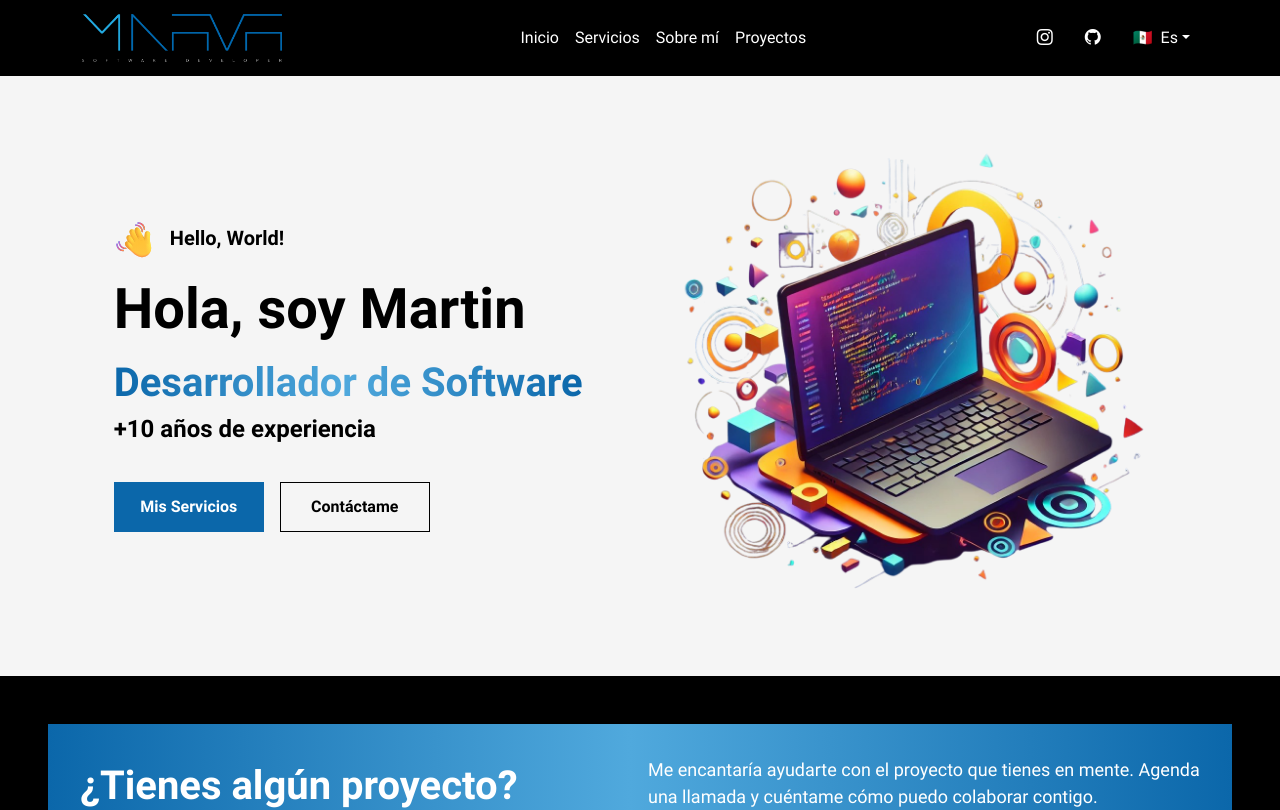
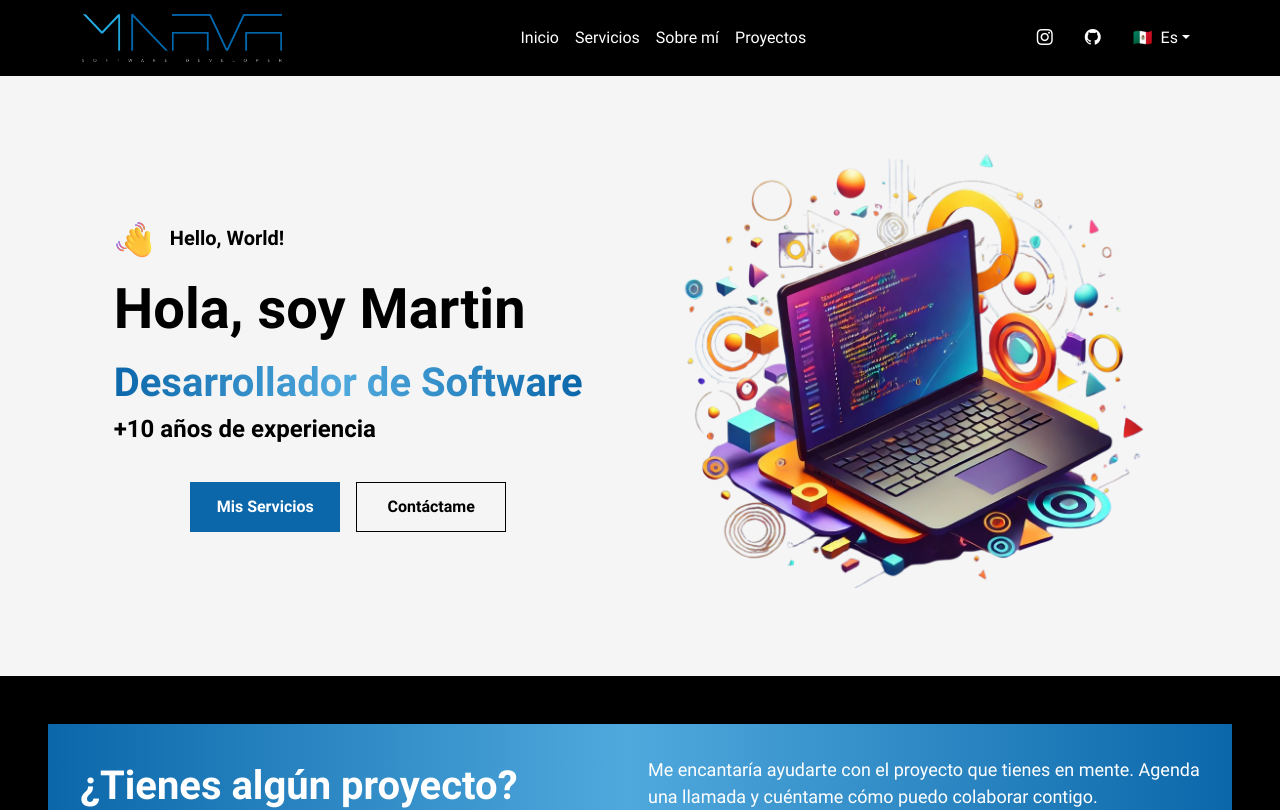
Before and after one commit to mnava1418/namart, a React (Create React App) app: page / in a window 1280 px wide. Shown: the top 810 px of the page. Built offline with nearby package versions, Linux system fonts and the light colour scheme.

Commit message:
UPDATE: main page styles

```diff
--- a/src/views/pages/MainPage.tsx
+++ b/src/views/pages/MainPage.tsx
@@ -11,7 +11,7 @@
 
     return (
         <main id='home' className='app-container app-full-screen'>
-            <div className='d-flex flex-column'>
+            <div className='d-flex flex-column justify-content-start'>
                 <div>
                     <div style={{marginBottom: '16px'}}>
                         <span style={{fontSize: '20px', fontWeight: 'bold'}}><img src={hand} alt="" style={{marginRight: '16px'}}/>Hello, World!</span>
@@ -20,7 +20,7 @@
                     <h3 className='text-gradient'>{subtitle}</h3>
                     <h4>{text}</h4>
                 </div>
-                <div className='d-flex flex-row justify-content-start' style={{paddingTop: '30px'}}>
+                <div className='d-flex flex-row justify-content-center' style={{paddingTop: '30px'}}>
                     <Button type='primary' label={services} onClick={() => {alert('Servicios')}} style={{marginRight: '16px'}}/>
                     <Button type='secondary' label={contact} onClick={() => {alert('Contáctame')}}/>
                 </div>
```
